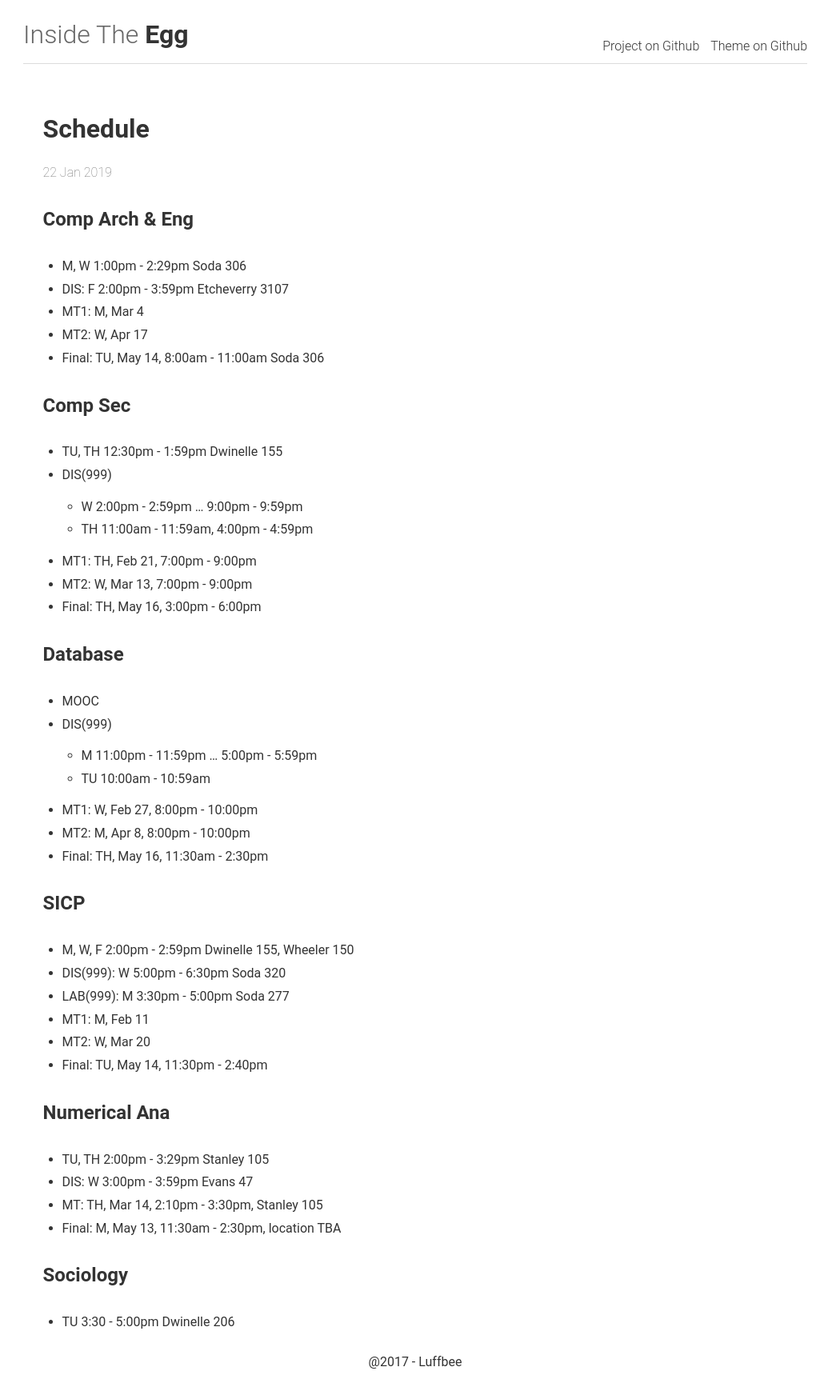
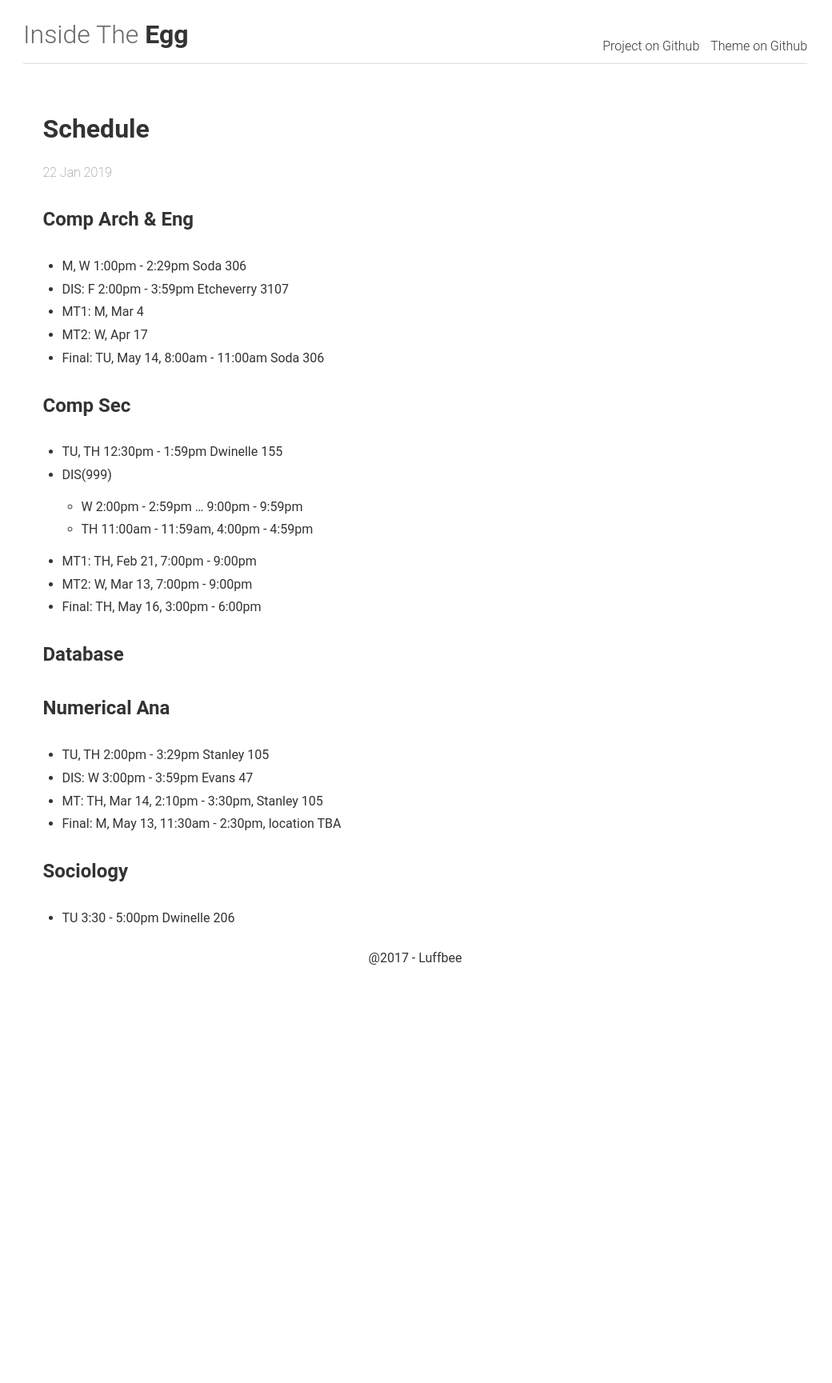
Before and after one commit to Luffbee/Luffbee.github.io, a Jekyll site: the page built from _posts/2019-01-22-schedule.md, in a window 1280 px wide. Shown: the whole page at 80% size, without its empty margins (121-1161 px from the left). Built offline with Jekyll 4.4.1, drawn with Linux system fonts in a browser that asks for light colours; after the commit the page ends 1223 px from its top, so only the background shows below that.

Commit message:
schedule: 61a droped, 186 denied

```diff
--- a/_posts/2019-01-22-schedule.md
+++ b/_posts/2019-01-22-schedule.md
@@ -25,23 +25,6 @@ header: Schedule
 
 ### [Database](https://www.cs186berkeley.net/)
 
-+ MOOC
-+ DIS(999)
-  + M 11:00pm - 11:59pm ... 5:00pm - 5:59pm
-  + TU 10:00am - 10:59am
-+ MT1: W, Feb 27, 8:00pm - 10:00pm
-+ MT2: M, Apr 8, 8:00pm - 10:00pm
-+ Final: TH, May 16, 11:30am - 2:30pm
-
-### [SICP](https://cs61a.org/)
-
-+ M, W, F 2:00pm - 2:59pm Dwinelle 155, Wheeler 150
-+ DIS(999): W 5:00pm - 6:30pm Soda 320
-+ LAB(999): M 3:30pm - 5:00pm Soda 277
-+ MT1: M, Feb 11
-+ MT2: W, Mar 20
-+ Final: TU, May 14, 11:30pm - 2:40pm
-
 ### [Numerical Ana](https://math.berkeley.edu/~strain/128a.S19/index.html)
 
 + TU, TH 2:00pm - 3:29pm Stanley 105
```
